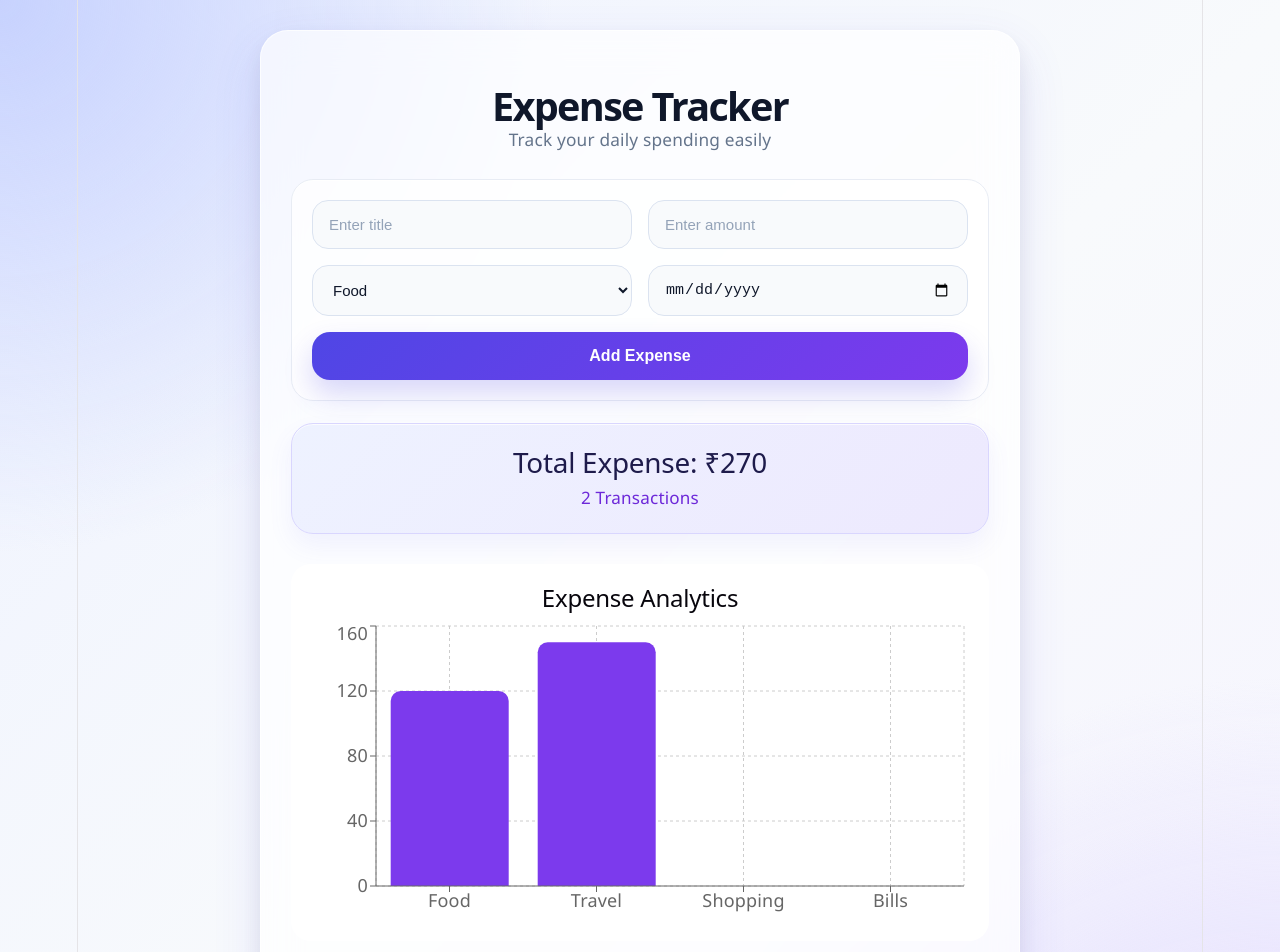
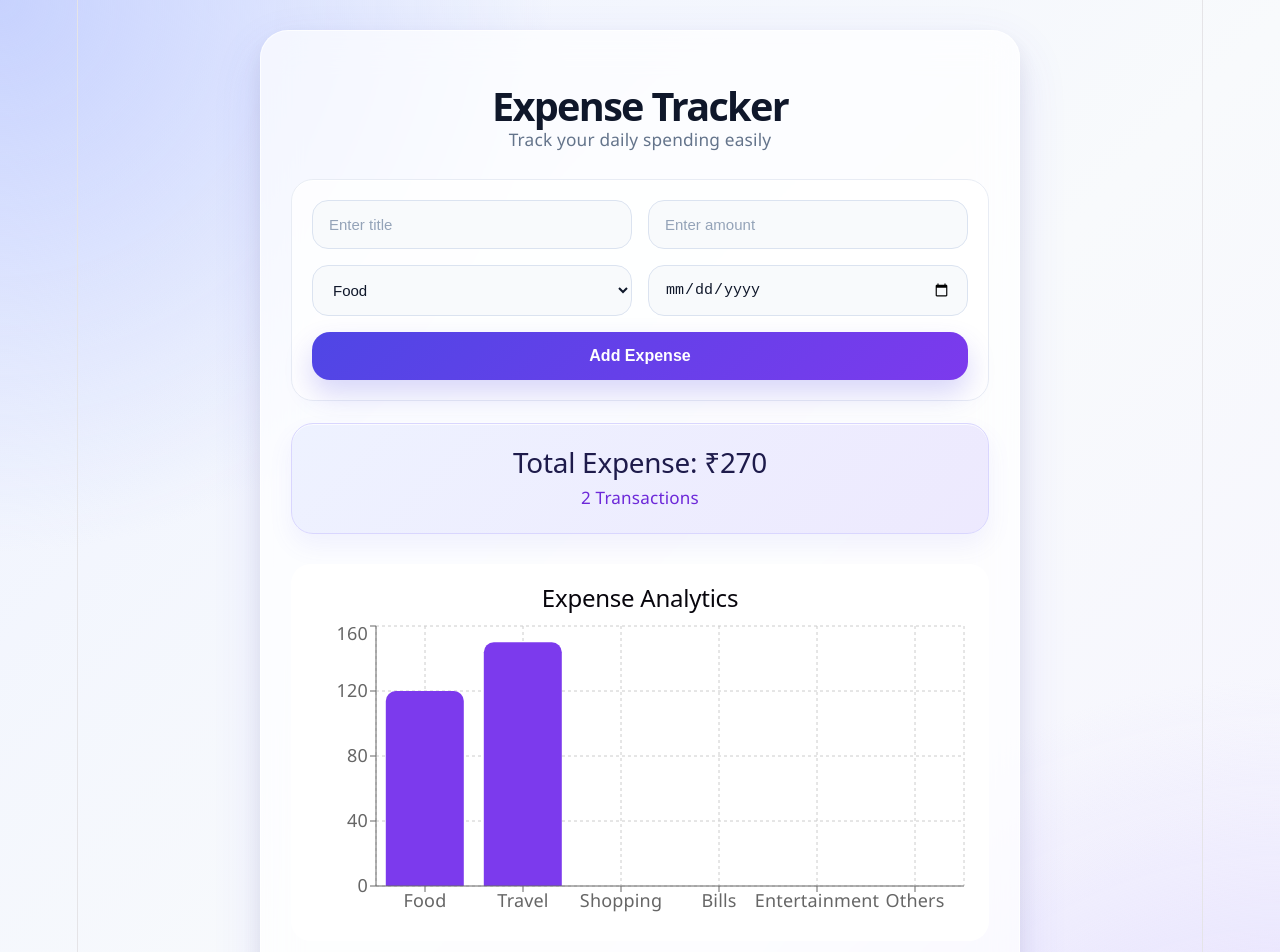
Before and after one commit to nmayavanshi1999/Expense-Tracker, a React (Vite) app: page / in a window 1280 px wide. Shown: the top 952 px of the page. Built offline with nearby package versions, Linux system fonts and the light colour scheme.

Commit message:
updated project

```diff
--- a/src/App.jsx
+++ b/src/App.jsx
@@ -56,6 +56,19 @@ function App() {
       category: "Bills",
       amount: expenses
         .filter((item) => item.category === "Bills")
+        .reduce((total, item) => total + item.amount, 0),
+    },
+
+    {
+      category: "Entertainment",
+      amount: expenses
+        .filter((item) => item.category === "Entertainment")
+        .reduce((total, item) => total + item.amount, 0),
+    },
+    {
+      category: "Others",
+      amount: expenses
+        .filter((item) => item.category === "Others")
         .reduce((total, item) => total + item.amount, 0),
     },
   ];
```
